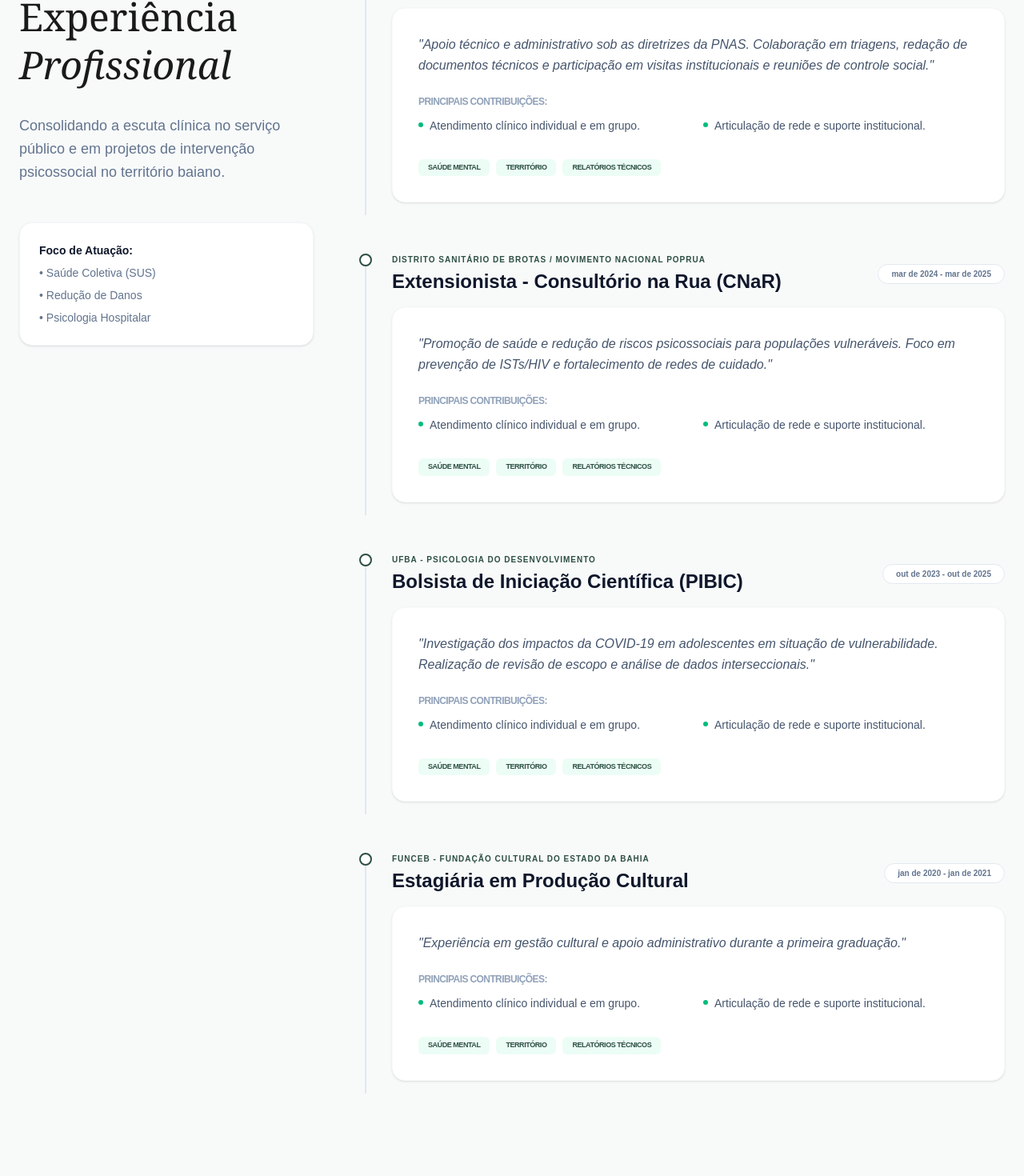
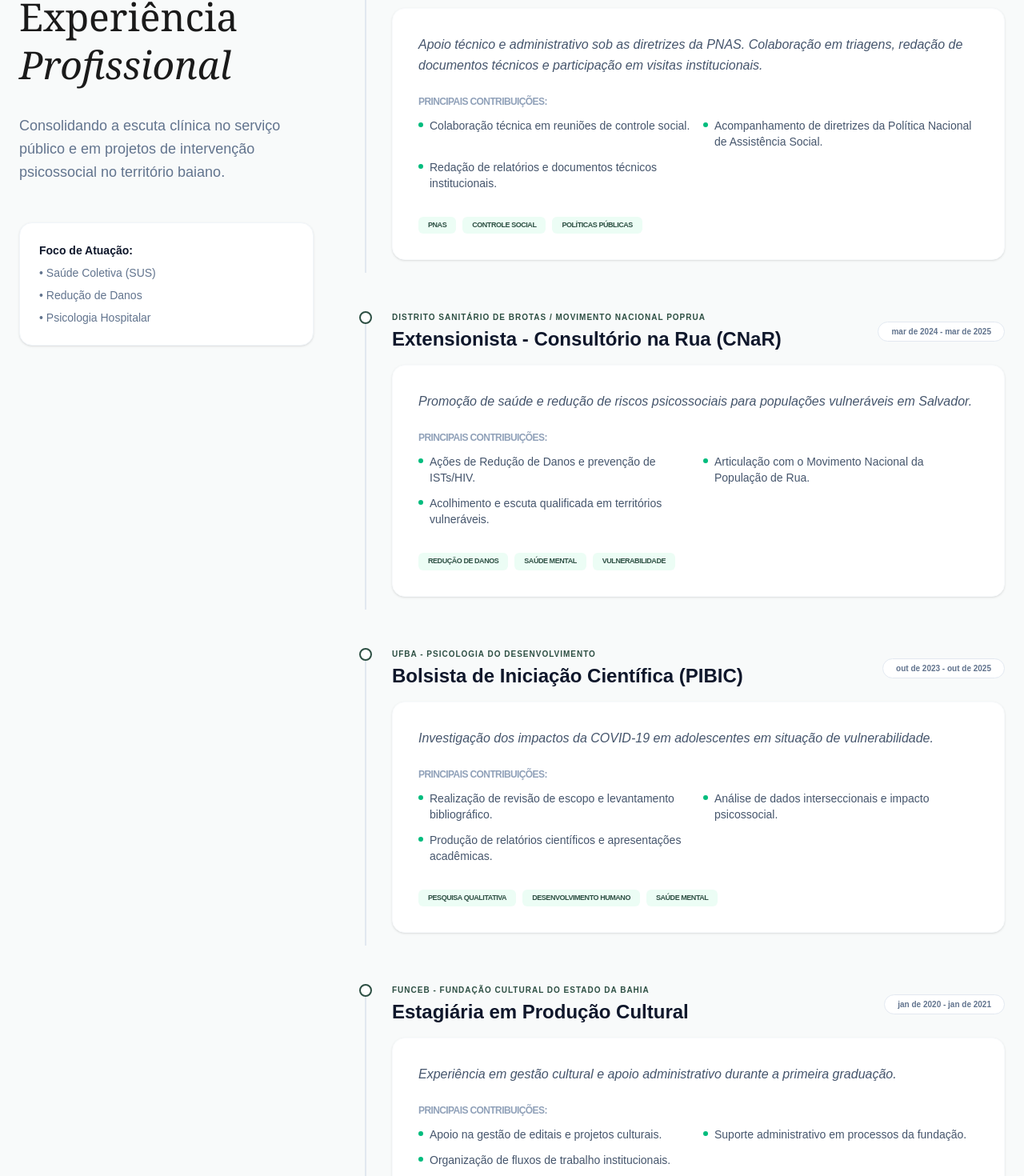
Before and after one commit to pchi4/portfolio-jenifer, a Next.js app: page / in a window 1280 px wide. Shown: the part 1641-3111 px from the top of the page at 80% size. Built offline with nearby package versions, Linux system fonts and the light colour scheme.

Commit message:
Corrigindo case de pastas para deploy

```diff
--- a/app/page.tsx
+++ b/app/page.tsx
@@ -286,7 +286,7 @@ export default function ProfessionalPortfolio() {
 
                   <div className="bg-white p-8 rounded-2xl shadow-sm border border-slate-50 group hover:shadow-md transition-all">
                     <p className="text-slate-600 leading-relaxed mb-6 italic">
-                      "{exp.description}"
+                      {exp.description}
                     </p>
 
                     {/* Realizações em Tópicos (Deixa o CV muito mais forte) */}
@@ -295,24 +295,22 @@ export default function ProfessionalPortfolio() {
                         Principais Contribuições:
                       </p>
                       <div className="grid grid-cols-1 md:grid-cols-2 gap-3">
-                        <div className="flex items-start gap-2 text-sm text-slate-600">
+                        {/* Verificamos se existe o array de destaques no seu JSON */}
+                        {exp.highlights?.map((highlight, hIndex) => (
+                          <div
+                            key={hIndex}
+                            className="flex items-start gap-2 text-sm text-slate-600"
+                          >
                             <div className="w-1.5 h-1.5 rounded-full bg-emerald-500 mt-1.5 shrink-0" />
-                          Atendimento clínico individual e em grupo.
+                            {highlight}
                           </div>
-                        <div className="flex items-start gap-2 text-sm text-slate-600">
-                          <div className="w-1.5 h-1.5 rounded-full bg-emerald-500 mt-1.5 shrink-0" />
-                          Articulação de rede e suporte institucional.
-                        </div>
+                        ))}
                       </div>
                     </div>
 
                     {/* Skills/Tags */}
                     <div className="flex flex-wrap gap-2">
-                      {[
-                        "Saúde Mental",
-                        "Território",
-                        "Relatórios Técnicos",
-                      ].map((skill) => (
+                      {exp.tags?.map((skill) => (
                         <span
                           key={skill}
                           className="px-3 py-1 bg-emerald-50 text-[#2D4F43] text-[9px] rounded-md font-bold uppercase tracking-tighter"
@@ -444,7 +442,8 @@ export default function ProfessionalPortfolio() {
               Projetos & Territórios
             </h2>
             <p className="text-slate-500 mt-4 text-lg max-w-2xl">
-            A interface entre a pesquisa acadêmica da UFBA e a atuação social em Salvador.
+              A interface entre a pesquisa acadêmica da UFBA e a atuação social
+              em Salvador.
             </p>
           </div>
 
@@ -466,7 +465,9 @@ export default function ProfessionalPortfolio() {
                       className="w-full h-full object-cover group-hover:scale-110 transition-transform duration-700"
                     />
                   ) : (
-                  <div className={`w-full h-full ${item.color} flex items-center justify-center`}>
+                    <div
+                      className={`w-full h-full ${item.color} flex items-center justify-center`}
+                    >
                       <Sparkles className="text-white/40 w-8 h-8" />
                     </div>
                   )}
@@ -512,7 +513,9 @@ export default function ProfessionalPortfolio() {
                 {/* HEADER DO MODAL */}
                 <div className="flex justify-between items-center p-6 md:p-8 border-b border-slate-100 bg-white/80 backdrop-blur-sm sticky top-0 z-20">
                   <div className="flex items-center gap-4">
-                  <div className={`w-3 h-3 rounded-full ${selectedProject.color}`} />
+                    <div
+                      className={`w-3 h-3 rounded-full ${selectedProject.color}`}
+                    />
                     <span className="font-mono text-[10px] font-bold tracking-[0.3em] text-slate-400 uppercase">
                       Documentação Acadêmica • {selectedProject.year}
                     </span>
@@ -537,8 +540,13 @@ export default function ProfessionalPortfolio() {
                           className="w-full h-full object-cover"
                         />
                       ) : (
-                      <div className={`w-full h-full ${selectedProject.color} flex items-center justify-center`}>
-                        <Sparkles size={120} className="opacity-20 text-white" />
+                        <div
+                          className={`w-full h-full ${selectedProject.color} flex items-center justify-center`}
+                        >
+                          <Sparkles
+                            size={120}
+                            className="opacity-20 text-white"
+                          />
                         </div>
                       )}
                     </div>
@@ -580,12 +588,20 @@ export default function ProfessionalPortfolio() {
                           Objetivos & Impacto
                         </h4>
                         <ul className="space-y-4">
-                        {selectedProject.objectives.map((obj: string, idx: number) => (
-                          <li key={idx} className="flex gap-4 items-start text-sm text-slate-600 leading-tight">
-                            <Target size={16} className="text-emerald-600 shrink-0 mt-0.5" />
+                          {selectedProject.objectives.map(
+                            (obj: string, idx: number) => (
+                              <li
+                                key={idx}
+                                className="flex gap-4 items-start text-sm text-slate-600 leading-tight"
+                              >
+                                <Target
+                                  size={16}
+                                  className="text-emerald-600 shrink-0 mt-0.5"
+                                />
                                 {obj}
                               </li>
-                        ))}
+                            ),
+                          )}
                         </ul>
                         <div className="mt-8 pt-6 border-t border-slate-200">
                           <p className="text-[10px] font-bold text-slate-400 uppercase mb-2">
--- a/src/data/content.ts
+++ b/src/data/content.ts
@@ -13,21 +13,36 @@ export const experiences = [
     title: "Estagiária de Psicologia",
     company: "Conselho Municipal de Assistência Social / Prefeitura de Salvador",
     period: "mar de 2025 - dez de 2025",
-    description: "Apoio técnico e administrativo sob as diretrizes da PNAS. Colaboração em triagens, redação de documentos técnicos e participação em visitas institucionais e reuniões de controle social.",
+    description: "Apoio técnico e administrativo sob as diretrizes da PNAS. Colaboração em triagens, redação de documentos técnicos e participação em visitas institucionais.",
+    highlights: [
+      "Colaboração técnica em reuniões de controle social.",
+      "Acompanhamento de diretrizes da Política Nacional de Assistência Social.",
+      "Redação de relatórios e documentos técnicos institucionais."
+    ],
     tags: ["PNAS", "Controle Social", "Políticas Públicas"]
   },
   {
     title: "Extensionista - Consultório na Rua (CNaR)",
     company: "Distrito Sanitário de Brotas / Movimento Nacional PopRua",
     period: "mar de 2024 - mar de 2025",
-    description: "Promoção de saúde e redução de riscos psicossociais para populações vulneráveis. Foco em prevenção de ISTs/HIV e fortalecimento de redes de cuidado.",
+    description: "Promoção de saúde e redução de riscos psicossociais para populações vulneráveis em Salvador.",
+    highlights: [
+      "Ações de Redução de Danos e prevenção de ISTs/HIV.",
+      "Articulação com o Movimento Nacional da População de Rua.",
+      "Acolhimento e escuta qualificada em territórios vulneráveis."
+    ],
     tags: ["Redução de Danos", "Saúde Mental", "Vulnerabilidade"]
   },
   {
     title: "Bolsista de Iniciação Científica (PIBIC)",
     company: "UFBA - Psicologia do Desenvolvimento",
     period: "out de 2023 - out de 2025",
-    description: "Investigação dos impactos da COVID-19 em adolescentes em situação de vulnerabilidade. Realização de revisão de escopo e análise de dados interseccionais.",
+    description: "Investigação dos impactos da COVID-19 em adolescentes em situação de vulnerabilidade.",
+    highlights: [
+      "Realização de revisão de escopo e levantamento bibliográfico.",
+      "Análise de dados interseccionais e impacto psicossocial.",
+      "Produção de relatórios científicos e apresentações acadêmicas."
+    ],
     tags: ["Pesquisa Qualitativa", "Desenvolvimento Humano", "Saúde Mental"]
   },
   {
@@ -35,6 +50,11 @@ export const experiences = [
     company: "FUNCEB - Fundação Cultural do Estado da Bahia",
     period: "jan de 2020 - jan de 2021",
     description: "Experiência em gestão cultural e apoio administrativo durante a primeira graduação.",
+    highlights: [
+      "Apoio na gestão de editais e projetos culturais.",
+      "Suporte administrativo em processos da fundação.",
+      "Organização de fluxos de trabalho institucionais."
+    ],
     tags: ["Gestão", "Cultura", "Artes"]
   }
 ];
@@ -182,6 +202,7 @@ export const extensionGallery = [
     subtitle: "Extensão Universitária / Monitoria",
     year: "2023",
     color: "bg-rose-700",
+     image: "/projetos/criancas-outro.png",
     description: "Promoção de ocupação lúdica e desinstitucionalização dos tempos livres na universidade.",
     fullDescription: "Projeto fundamentado nos princípios de infância livre do consumo e solidariedade. Como monitora, atuei na organização de edições mensais que permitiam às crianças (filhas de estudantes e servidores) ocupar o espaço universitário com liberdade lúdica, promovendo o lazer como direito e saúde.",
     tags: ["Infância", "Lazer e Saúde", "Intervenção Grupal"],
```
Also changed, not shown: public/projetos/sobre-medo.jpg, 1 other file (tests, documents, lock files or other folders). Lines whose indentation alone changed are shown as unchanged.
